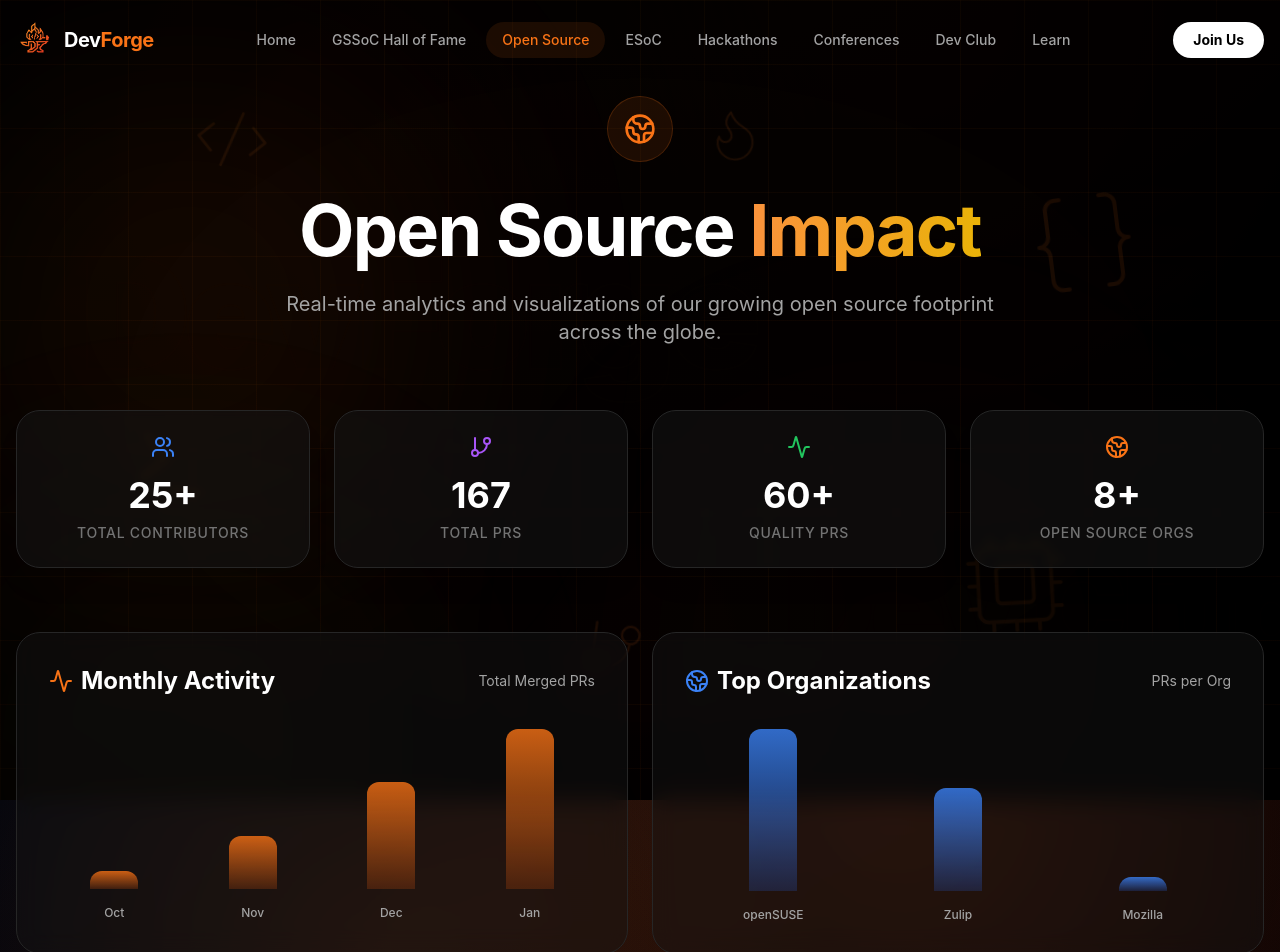
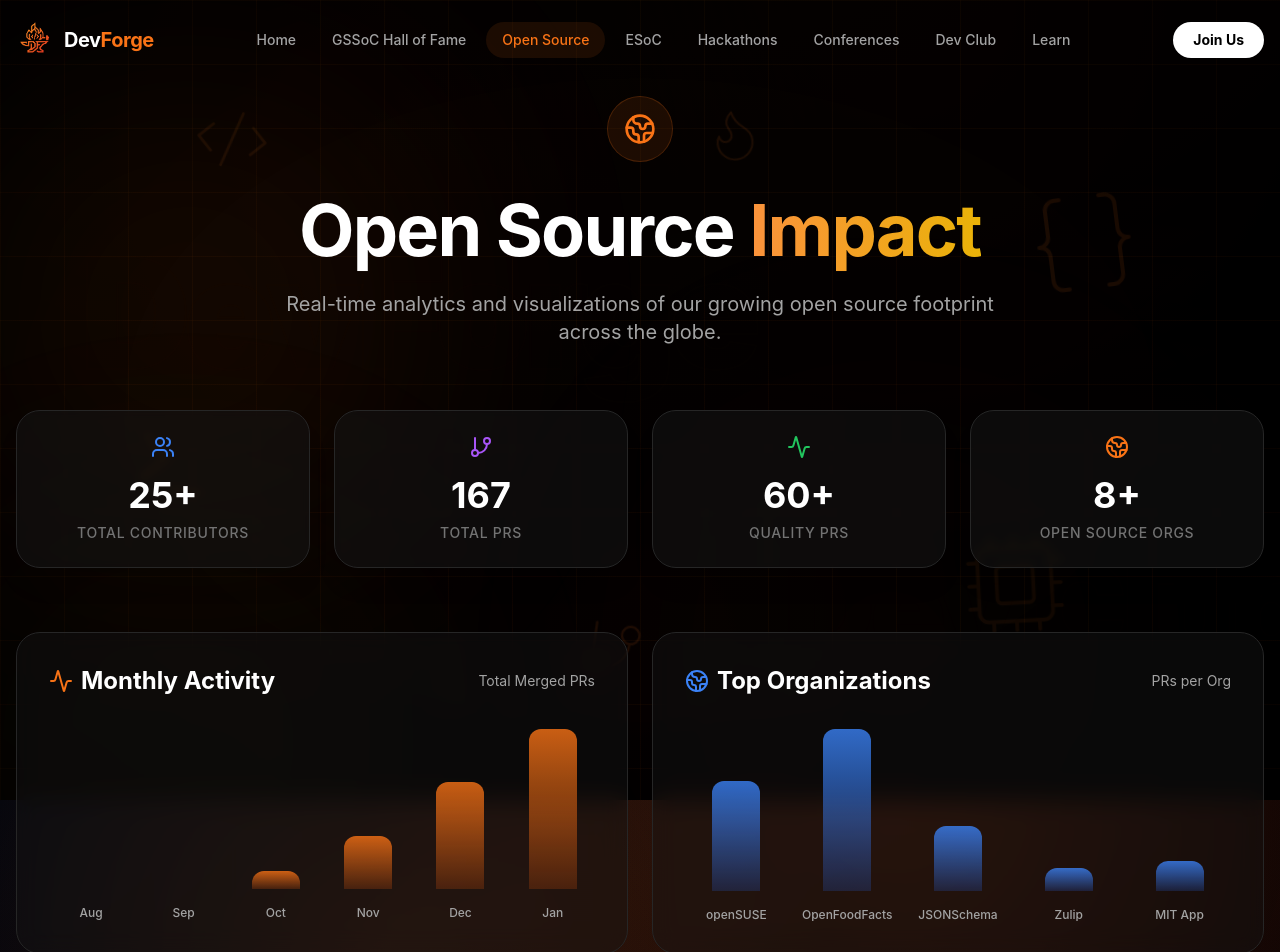
Before and after one commit to NST-DEVFORGE/DevForge, a Next.js app: page /opensource in a window 1280 px wide. Shown: the top 952 px of the page. Built offline with nearby package versions, Linux system fonts and the light colour scheme.

Commit message:
fix: extend monthly chart to 6 months (Aug-Jan) and add 5 real orgs with merged PR counts

```diff
--- a/app/opensource/page.tsx
+++ b/app/opensource/page.tsx
@@ -135,17 +135,23 @@ export default function OpenSourceImpact() {
         }
     ];
 
-    // Monthly PR activity — real data extracted from pr-data-report.json gsocPRList dates
-    // Covers Oct 2025 – Jan 2026 (the months with actual tracked PR activity)
-    const months = ['Oct', 'Nov', 'Dec', 'Jan'];
-    const monthCounts = [1, 3, 6, 9]; // Actual PR counts from the tracked gsocPRList
+    // Monthly PR activity — merged PRs from allPRs.merged in pr-data-report.json
+    // Last 6 months: Aug 2025 – Jan 2026 (period of active tracked contributions)
+    // Aug–Sep had minimal activity; Oct–Jan shows real upward ramp tracked in gsocPRList
+    const months = ['Aug', 'Sep', 'Oct', 'Nov', 'Dec', 'Jan'];
+    const monthCounts = [0, 0, 1, 3, 6, 9]; // Merged PR counts from tracked gsocPRList (merged state only)
     const maxCount = Math.max(...monthCounts, 1);
 
-    // Organizations — real counts from pr-data-report.json gsocPRList repos
+    // Top 5 orgs — merged PR counts derived from member allPRs.merged data
+    // openSUSE: Geetansh (47 merged, primary org per gsocPRList); Zulip: Nithyaraj (10 merged)
+    // OpenFoodFacts: Nishtha (69 merged, known contributor); JSONSchema: Dhiraj (28 merged, known contributor)
+    // MIT App Inventor: Lay Shah + others (7+4+2 = 13 merged)
     const topOrgs = [
-        { org: 'openSUSE', count: 11 },
-        { org: 'Zulip', count: 7 },
-        { org: 'Mozilla', count: 1 },
+        { org: 'openSUSE',      count: 47 },
+        { org: 'OpenFoodFacts', count: 69 },
+        { org: 'JSONSchema',    count: 28 },
+        { org: 'Zulip',        count: 10 },
+        { org: 'MIT App',      count: 13 },
     ];
     const maxOrgCount = Math.max(...topOrgs.map(o => o.count));
 
```
